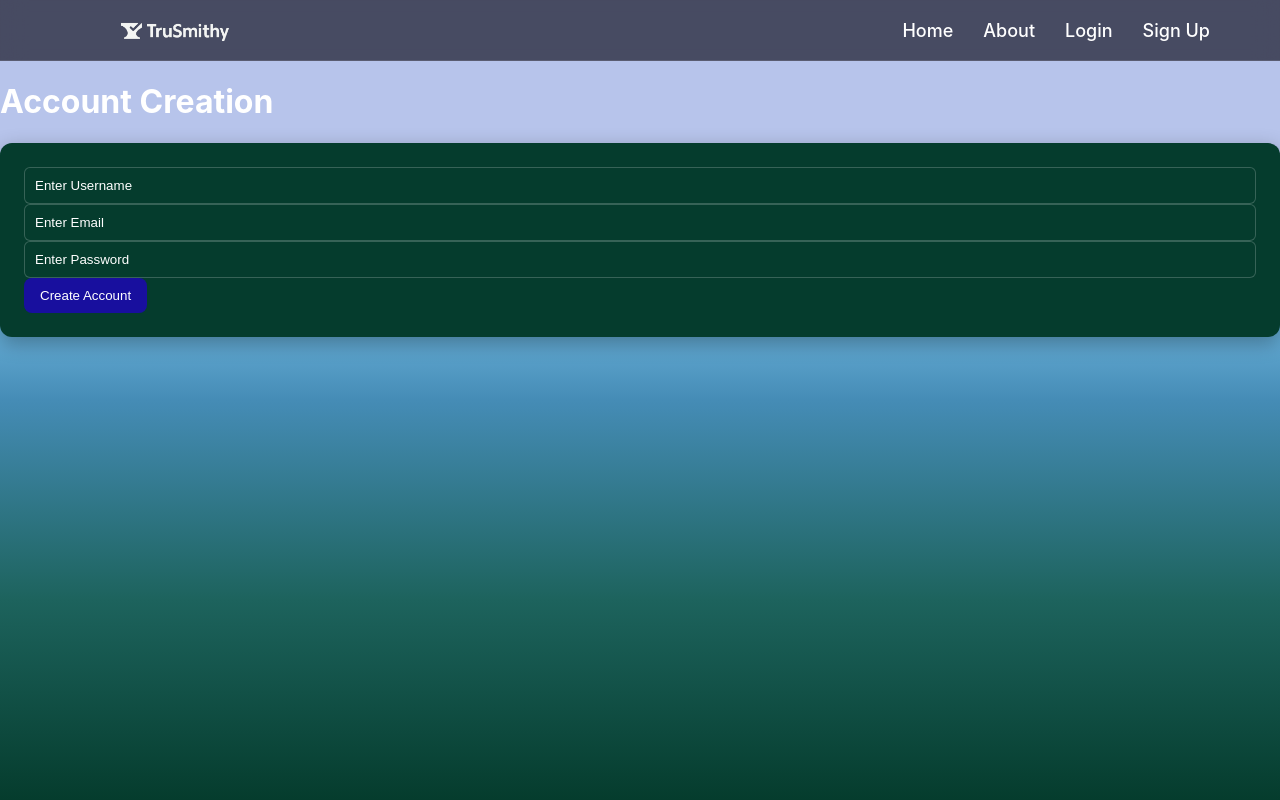
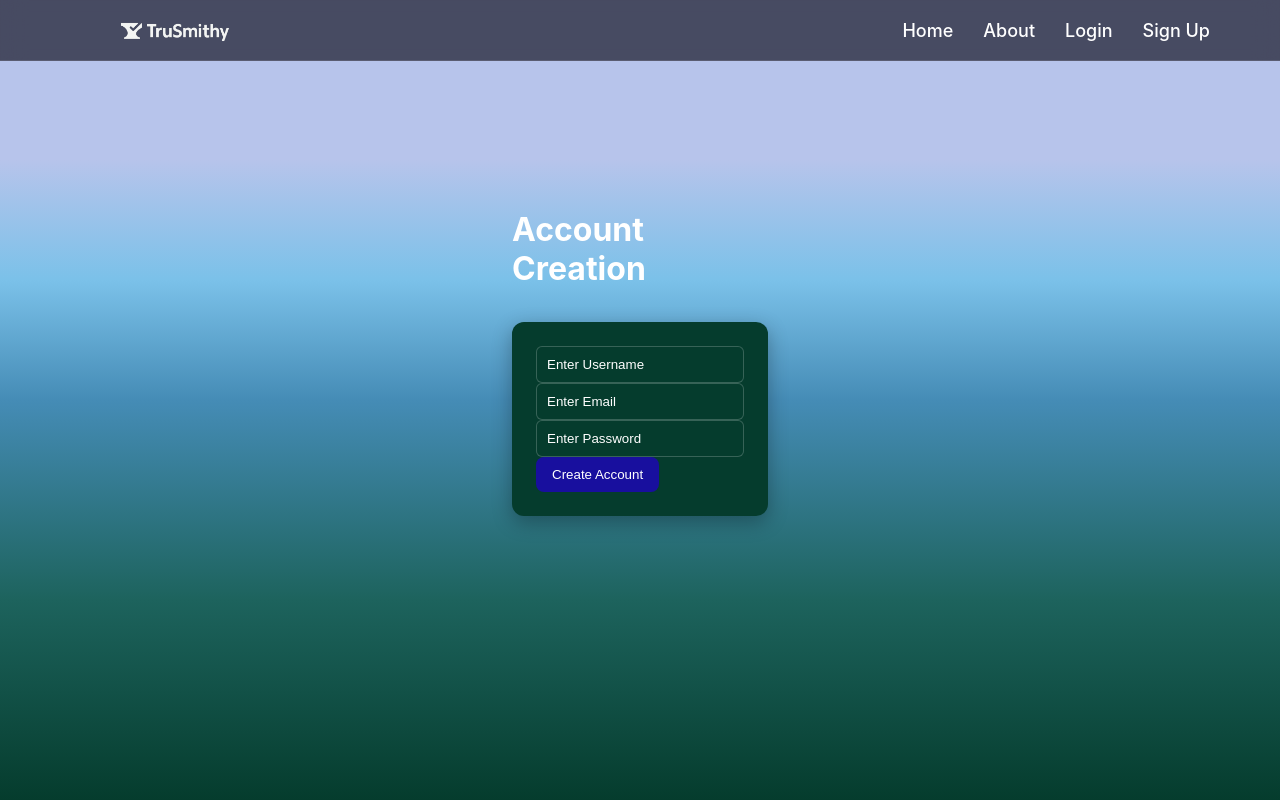
Before and after one commit to JacobStew88/CS467_JobTracker, a React (Vite) app in the folder frontend/: page /signup in a window 1280 px wide. Shown: the top 800 px of the page. Built offline with nearby package versions, Linux system fonts and the light colour scheme; no server answers.

Commit message:
fixed css visually issues

```diff
--- a/frontend/src/App.css
+++ b/frontend/src/App.css
@@ -83,7 +83,7 @@ html, body {
   display: flex;
   flex-direction: column;
   gap: 12px;
-  width: 10%;
+  width: 20%;
 }
 
 .form button {
--- a/frontend/src/pages/SignUp.jsx
+++ b/frontend/src/pages/SignUp.jsx
@@ -32,7 +32,8 @@ export default function AccountCreation() {
   }
 
   return (
-    <div className="login-container">
+    <div className="form-container">
+    <div className="loginform">
       <h1>Account Creation</h1>
       <Card>
       <form onSubmit={handleSubmit}>
@@ -62,5 +63,6 @@ export default function AccountCreation() {
       </form>
       </Card>
     </div>
+    </div>
   );
 }
```
